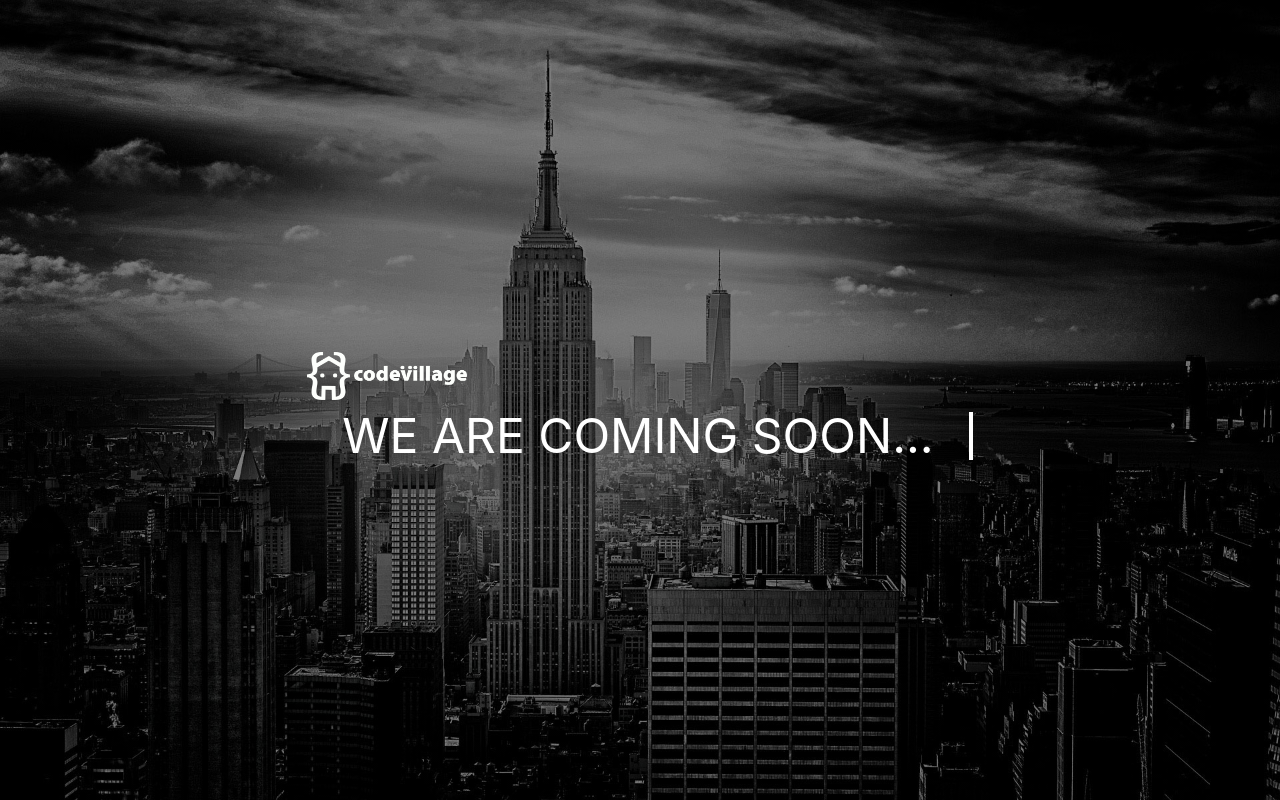
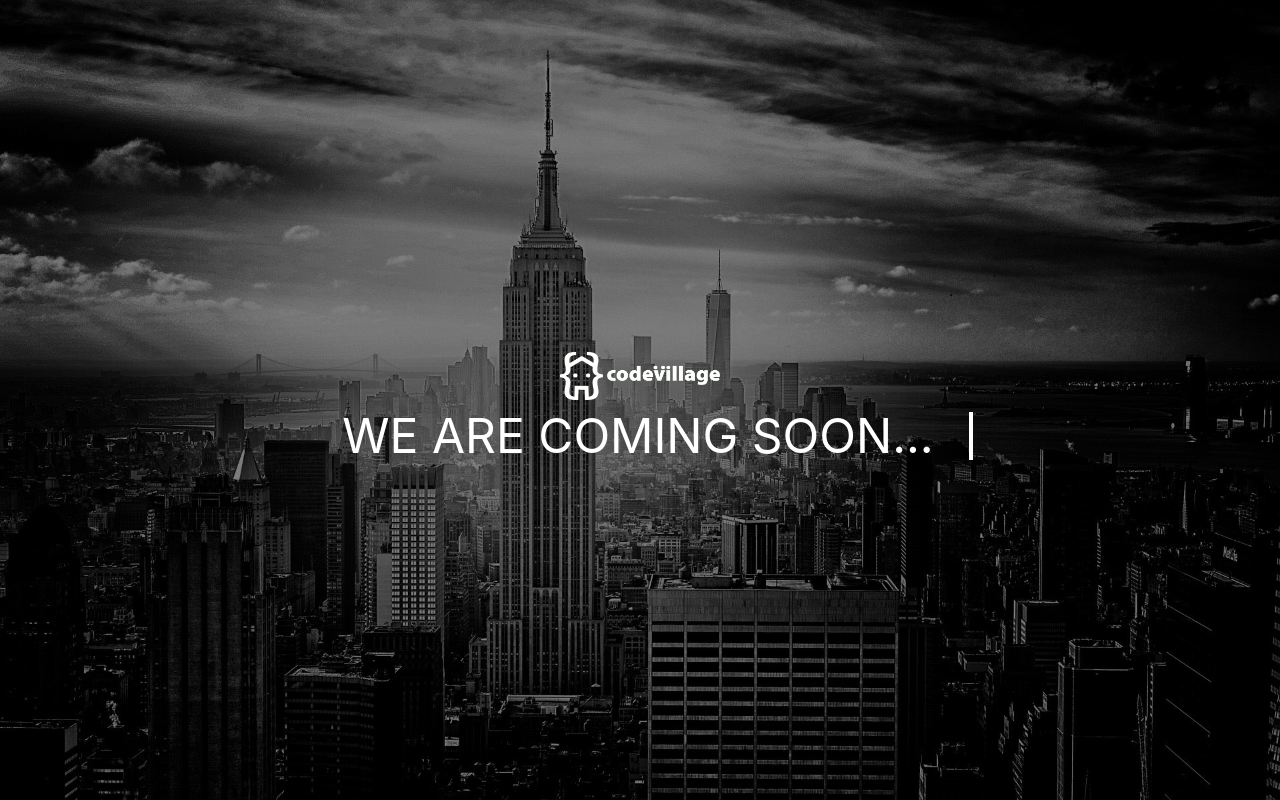
Before and after one commit to incredible92/CV-coming-soon, a React (Create React App) app: page / in a window 1280 px wide. Built offline with nearby package versions, Linux system fonts and the light colour scheme.

Commit message:
fix: ComingSoon

```diff
--- a/src/App.js
+++ b/src/App.js
@@ -6,10 +6,10 @@ function App() {
   return (
     <div className="app">
       <div className=" flex  ">
-          <div className="mt-3 text-center "  >
-           <div className=""> <img className=" w-16  lg:w-40" src={logo} alt="logo"/></div>
+          <div className="mt-3  "  >
+           <div className="logo"> <img className=" w-16  lg:w-40" src={logo} alt="logo"/></div>
 
-            <h1 className="mt-3 text-white md:text-5xl lg:text-5xl">WE ARE COMING SOON...</h1>
+            <h1 className="mt-3 text-center text-white md:text-5xl text-4xl lg:text-5xl">WE ARE COMING SOON...</h1>
           </div>
 
       </div>
--- a/src/App.scss
+++ b/src/App.scss
@@ -18,6 +18,12 @@ body {
   align-items: center;
 }
 
+.logo {
+  display: flex;
+  margin: 0 auto;
+  justify-content: center;
+}
+
 h1 {
   animation: type 3s steps(21);
   overflow: hidden;
```
Also changed, not shown: 1 other file (tests, documents, lock files or other folders).
